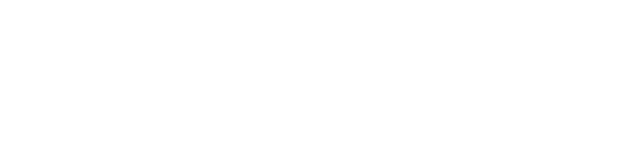
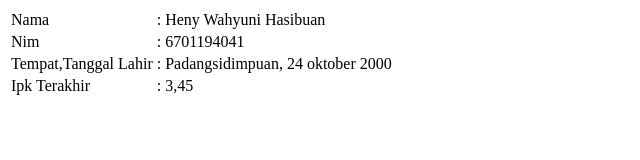
Before and after one commit to Henyy00/6701194041---Ass01pwb, a plain HTML site: page index.html in a window 1280 px wide. Shown: the whole page, without its empty margins (0-640 px from the left). Drawn offline with Linux system fonts and the light colour scheme.

Commit message:
v1.1-6701194041

```diff
--- a/index.html
+++ b/index.html
@@ -2,9 +2,30 @@
 <html lang="en">
 <head>
     <meta charset="UTF-8">
-    <title>Title</title>
+    <title>Biodata</title>
 </head>
 <body>
-
+<table>
+    <tr>
+        <td>Nama</td>
+        <td> : </td>
+        <td> Heny Wahyuni Hasibuan</td>
+    </tr>
+    <tr>
+        <td>Nim</td>
+        <td> : </td>
+        <td>6701194041</td>
+    </tr>
+    <tr>
+        <td>Tempat,Tanggal Lahir</td>
+        <td> : </td>
+        <td> Padangsidimpuan, 24 oktober 2000</td>
+    </tr>
+    <tr>
+        <td>Ipk Terakhir</td>
+        <td> : </td>
+        <td> 3,45</td>
+    </tr>
+</table>
 </body>
 </html>
```
